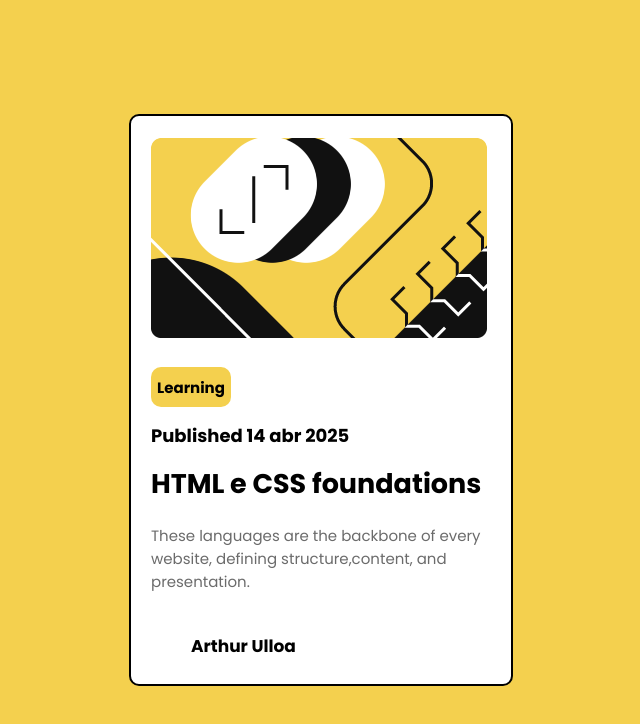
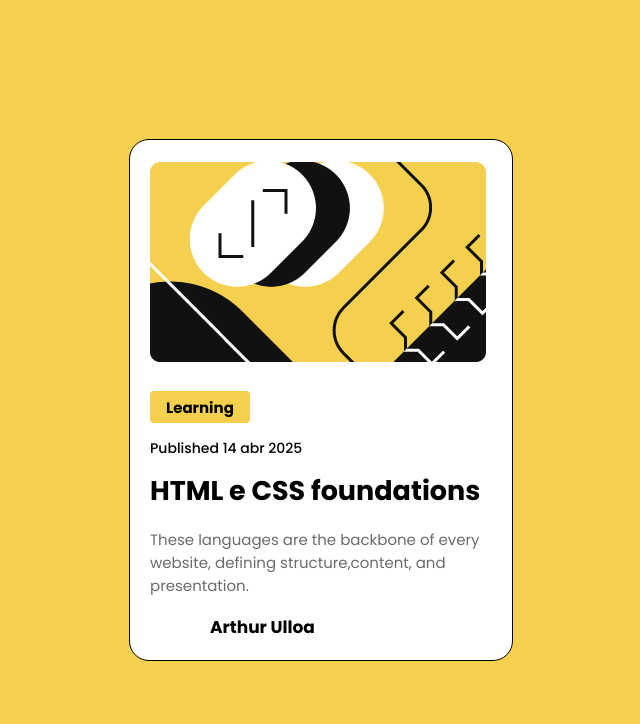
Before and after one commit to ArthurUlloa/card-amarelo, a plain HTML site: page index.html in a window 1280 px wide. Shown: the whole page, without its empty margins (319-959 px from the left). Drawn offline with Linux system fonts and the light colour scheme.

Commit message:
projeto terminado

```diff
--- a/style.css
+++ b/style.css
@@ -17,11 +17,10 @@ body {
 
 div {
     width: 384px;
-    heigth: 522px;
+    height: 522px;
     background-color: #fff;
-    border-radius: 10px;
-    border: 2px solid #000;
-
+    border-radius: 20px;
+    border: 1px solid #000;
 }
 
 img {
@@ -30,11 +29,11 @@ img {
 }
 
 h2 {
-    padding: 20px;
+    padding: 16px;
     background-color: #F4D04E;
-    width: 80px;
-    height: 10px;
-    border-radius: 10px;
+    width: fit-content;
+    height: 8px;
+    border-radius: 4px;
     display: flex;
     justify-content: center;
     align-items: center;
@@ -46,27 +45,35 @@ h2 {
 h3 {
     margin-left: 20px;
     margin-top: 15px;
-    font-size: 18px;
+    font-size: 14px;
+    font-weight: 500;
 }
 
 h1 {
     margin-left: 20px;
-    margin-top: 15px;
+    margin-top: 12px;
     font-size: 27px;
 }
 
 p {
     margin-left: 20px;
-    margin-top: 20px;
+    margin-top: 17px;
     font-size: 18px;
     color: #6B6B6B;
     font-size: 15px;
 }
 
 h4 {
-    margin-left: 60px;
-    margin-top: 40px;
+    margin-left: 80px;
+    margin-top: 17px;
     margin-bottom: 25px;
     font-size: 18px;
     font-size: 17px;
 }
+
+div:hover {
+    h1 {
+        transition: 0.5s;
+    color: #F4D04E;
+    }
+}
```
